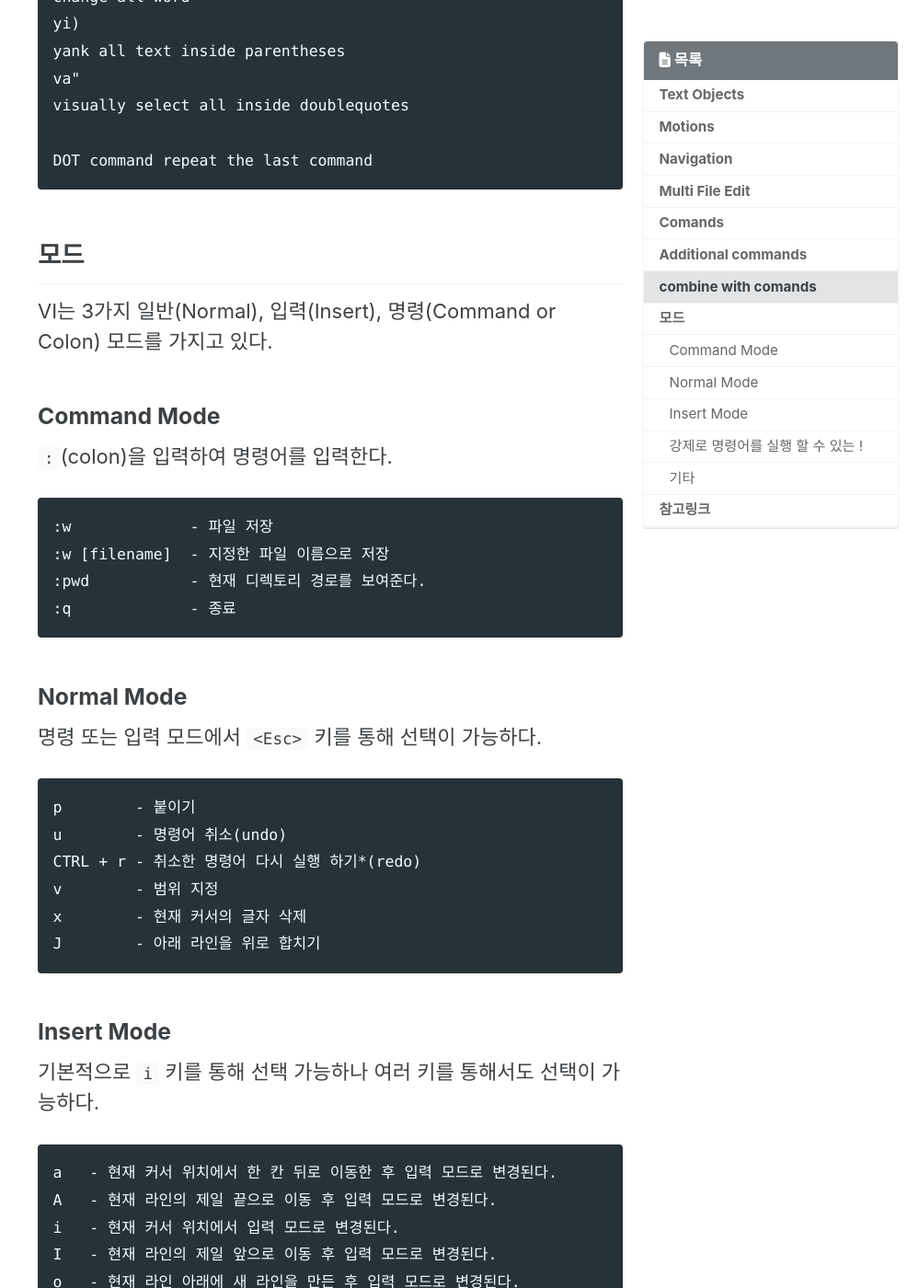
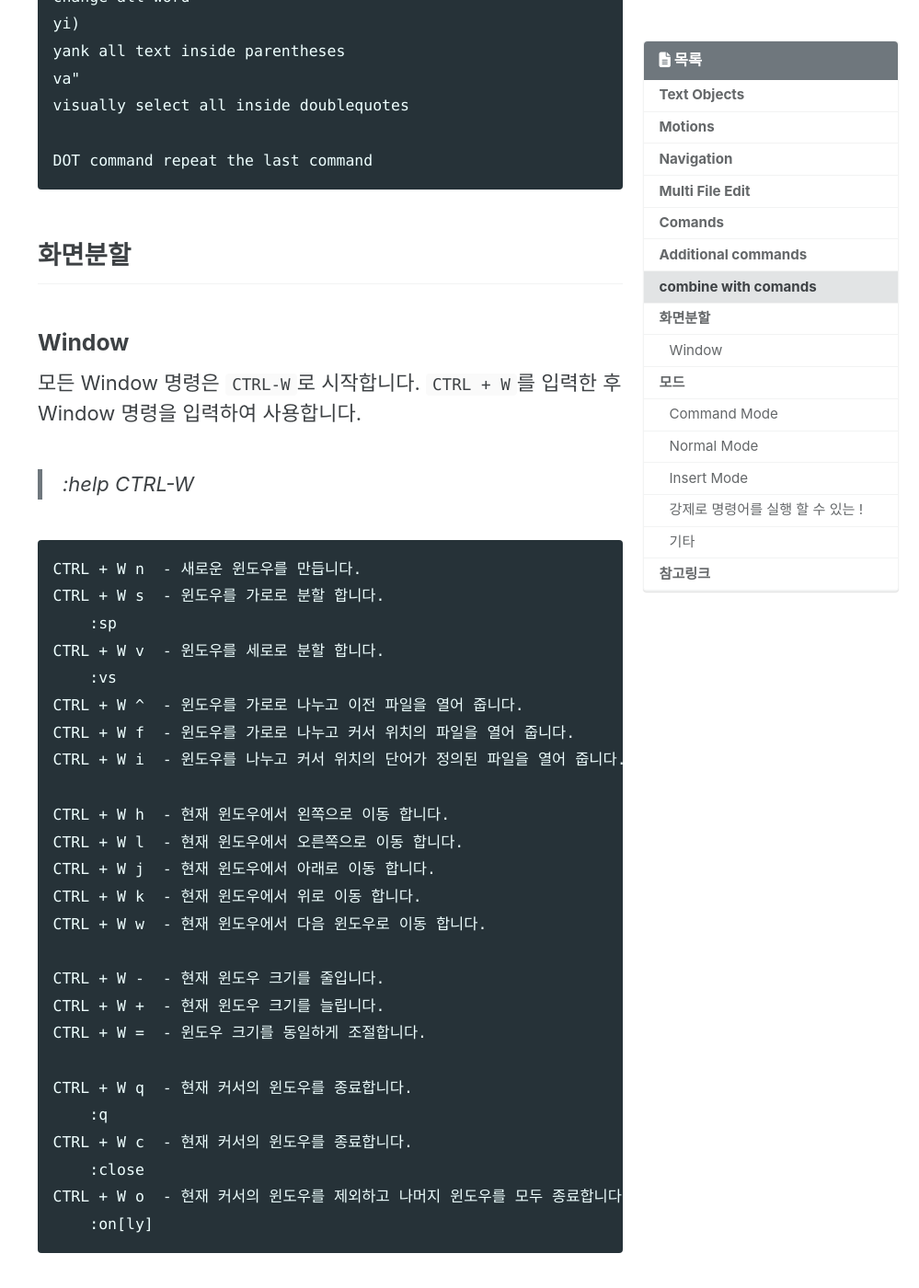
Before and after one commit to geeksaga/geeksaga.github, a Jekyll site: the page built from _posts/tools/2020-03-11-neovim.md, in a window 1280 px wide and 1400 px high, scrolled down 2954 px. Shown: the whole window at 92% size, without its empty margins (281-1280 px from the left). Built offline with Jekyll 4.4.1, drawn with Linux system fonts in a browser that asks for light colours; cached includes are drawn as plain includes; nearby versions of some CDN libraries; comment, search, counter and statistics services are not loaded.

Commit message:
Update vim Window paragraph

```diff
--- a/_posts/tools/2020-03-11-neovim.md
+++ b/_posts/tools/2020-03-11-neovim.md
@@ -103,6 +103,39 @@ comments: true
 
     DOT command repeat the last command
 
+## 화면분할
+
+### Window
+모든 Window 명령은 `CTRL-W`로 시작합니다. `CTRL + W`를 입력한 후 Window 명령을 입력하여 사용합니다.
+
+> :help CTRL-W
+
+    CTRL + W n  - 새로운 윈도우를 만듭니다.
+    CTRL + W s  - 윈도우를 가로로 분할 합니다.
+        :sp
+    CTRL + W v  - 윈도우를 세로로 분할 합니다.
+        :vs
+    CTRL + W ^  - 윈도우를 가로로 나누고 이전 파일을 열어 줍니다.
+    CTRL + W f  - 윈도우를 가로로 나누고 커서 위치의 파일을 열어 줍니다.
+    CTRL + W i  - 윈도우를 나누고 커서 위치의 단어가 정의된 파일을 열어 줍니다.
+
+    CTRL + W h  - 현재 윈도우에서 왼쪽으로 이동 합니다.
+    CTRL + W l  - 현재 윈도우에서 오른쪽으로 이동 합니다.
+    CTRL + W j  - 현재 윈도우에서 아래로 이동 합니다.
+    CTRL + W k  - 현재 윈도우에서 위로 이동 합니다.
+    CTRL + W w  - 현재 윈도우에서 다음 윈도우로 이동 합니다.
+
+    CTRL + W -  - 현재 윈도우 크기를 줄입니다.
+    CTRL + W +  - 현재 윈도우 크기를 늘립니다.
+    CTRL + W =  - 윈도우 크기를 동일하게 조절합니다.
+
+    CTRL + W q  - 현재 커서의 윈도우를 종료합니다.
+        :q
+    CTRL + W c  - 현재 커서의 윈도우를 종료합니다.
+        :close
+    CTRL + W o  - 현재 커서의 윈도우를 제외하고 나머지 윈도우를 모두 종료합니다.
+        :on[ly]
+
 
 ## 모드
 VI는 3가지 일반(Normal), 입력(Insert), 명령(Command or Colon) 모드를 가지고 있다.
```
